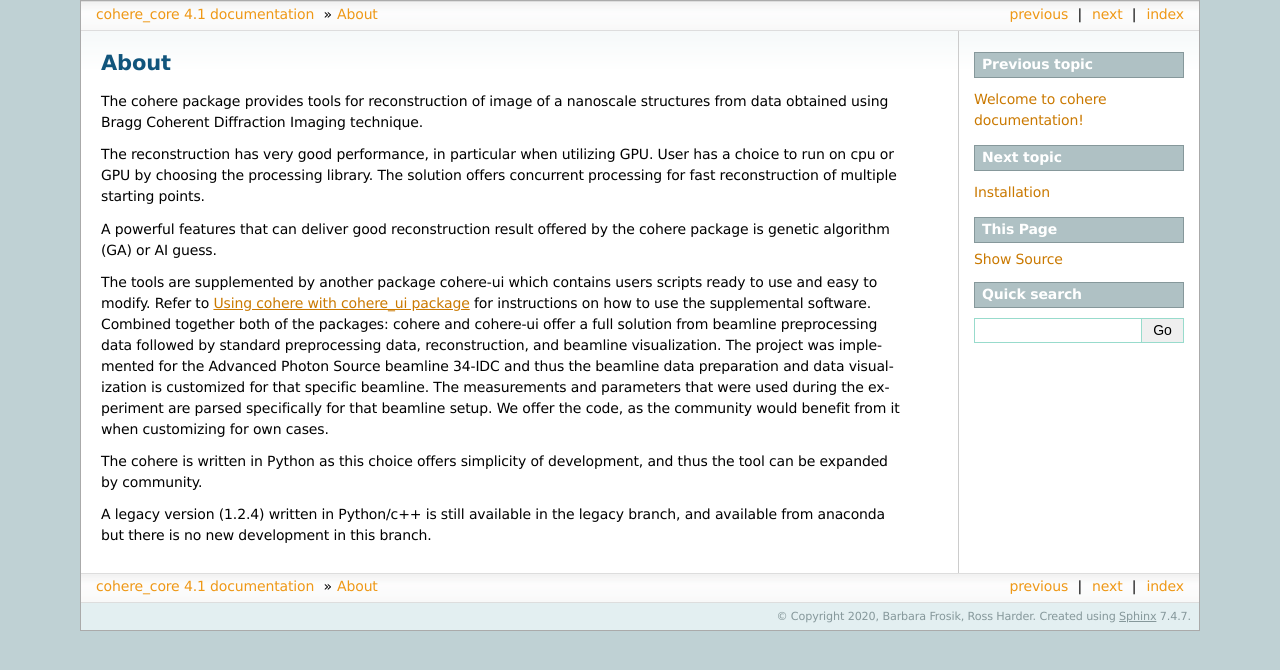
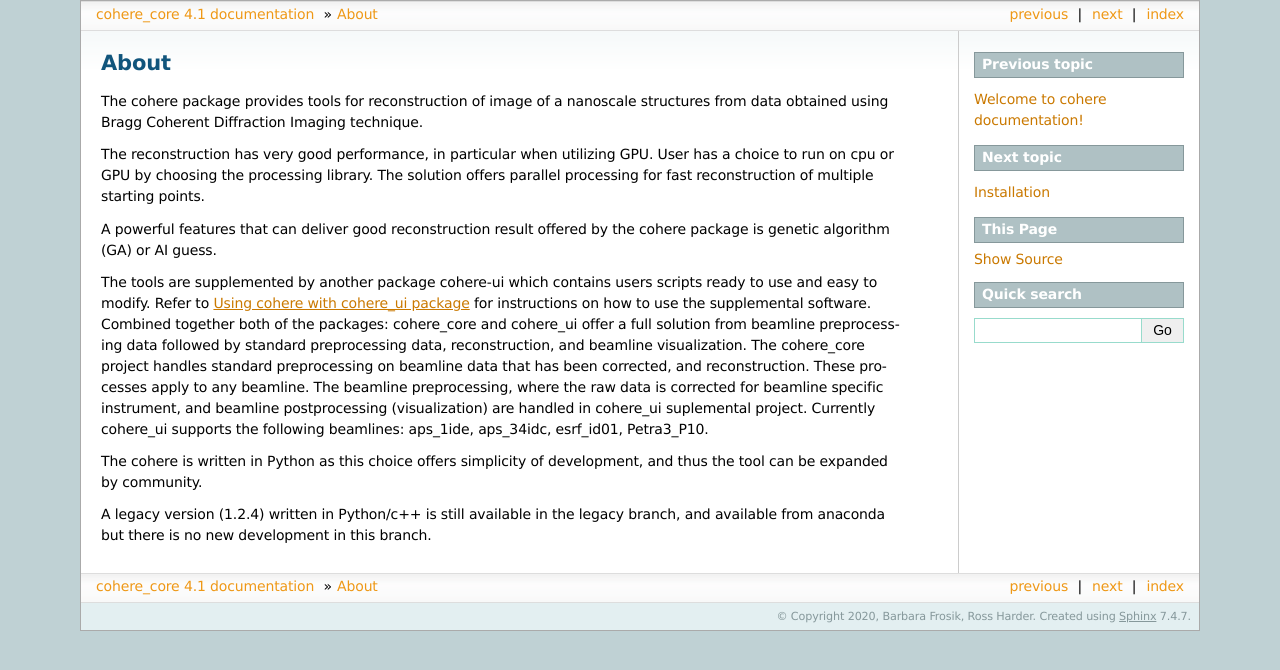
Before and after one commit to AdvancedPhotonSource/cohere, a Sphinx documentation site: the page built from docs/source/about.rst, in a window 1280 px wide. Shown: the top 670 px of the page. Built offline with Sphinx 7.4.7, drawn with Linux system fonts in a browser that asks for light colours.

```diff
--- a/docs/source/about.rst
+++ b/docs/source/about.rst
@@ -4,11 +4,16 @@ About
 
 The cohere package provides tools for reconstruction of image of a nanoscale structures from data obtained using Bragg Coherent Diffraction Imaging technique.
 
-The reconstruction has very good performance, in particular when utilizing GPU. User has a choice to run on cpu or GPU by choosing the processing library. The solution offers concurrent processing for fast reconstruction of multiple starting points.
+The reconstruction has very good performance, in particular when utilizing GPU. User has a choice to run on cpu or GPU by choosing the processing library.
+The solution offers parallel processing for fast reconstruction of multiple starting points.
 
 A powerful features that can deliver good reconstruction result offered by the cohere package is genetic algorithm (GA) or AI guess.
 
-The tools are supplemented by another package cohere-ui which contains users scripts ready to use and easy to modify. Refer to :ref:`use` for instructions on how to use the supplemental software. Combined together both of the packages: cohere and cohere-ui offer a full solution from beamline preprocessing data followed by standard preprocessing data, reconstruction, and beamline visualization. The project was implemented for the Advanced Photon Source beamline 34-IDC and thus the beamline data preparation and data visualization is customized for that specific beamline. The measurements and parameters that were used during the experiment are parsed specifically for that beamline setup. We offer the code, as the community would benefit from it when customizing for own cases.
+The tools are supplemented by another package cohere-ui which contains users scripts ready to use and easy to modify.
+Refer to :ref:`use` for instructions on how to use the supplemental software. Combined together both of the packages: cohere_core and cohere_ui offer a full solution from beamline preprocessing data followed by standard preprocessing data, reconstruction, and beamline visualization.
+The cohere_core project handles standard preprocessing on beamline data that has been corrected, and reconstruction. These processes apply to any beamline.
+The beamline preprocessing, where the raw data is corrected for beamline specific instrument, and beamline postprocessing (visualization) are handled in cohere_ui suplemental project.
+Currently cohere_ui supports the following beamlines: aps_1ide, aps_34idc, esrf_id01, Petra3_P10.
 
 The cohere is written in Python as this choice offers simplicity of development, and thus the tool can be expanded by community.
 
--- a/setup.py
+++ b/setup.py
@@ -5,7 +5,7 @@ setuptools.setup(
       author='Barbara Frosik, Ross Harder',
       author_email='bfrosik@anl.gov',
       url='https://github.com/advancedPhotonSource/cohere',
-      version='4.2.0',
+      version='4.2.1',
       packages=setuptools.find_packages(),
       install_requires=[
                         'numpy<2',
```
Also changed, not shown: README.md (+3 -2 lines).
